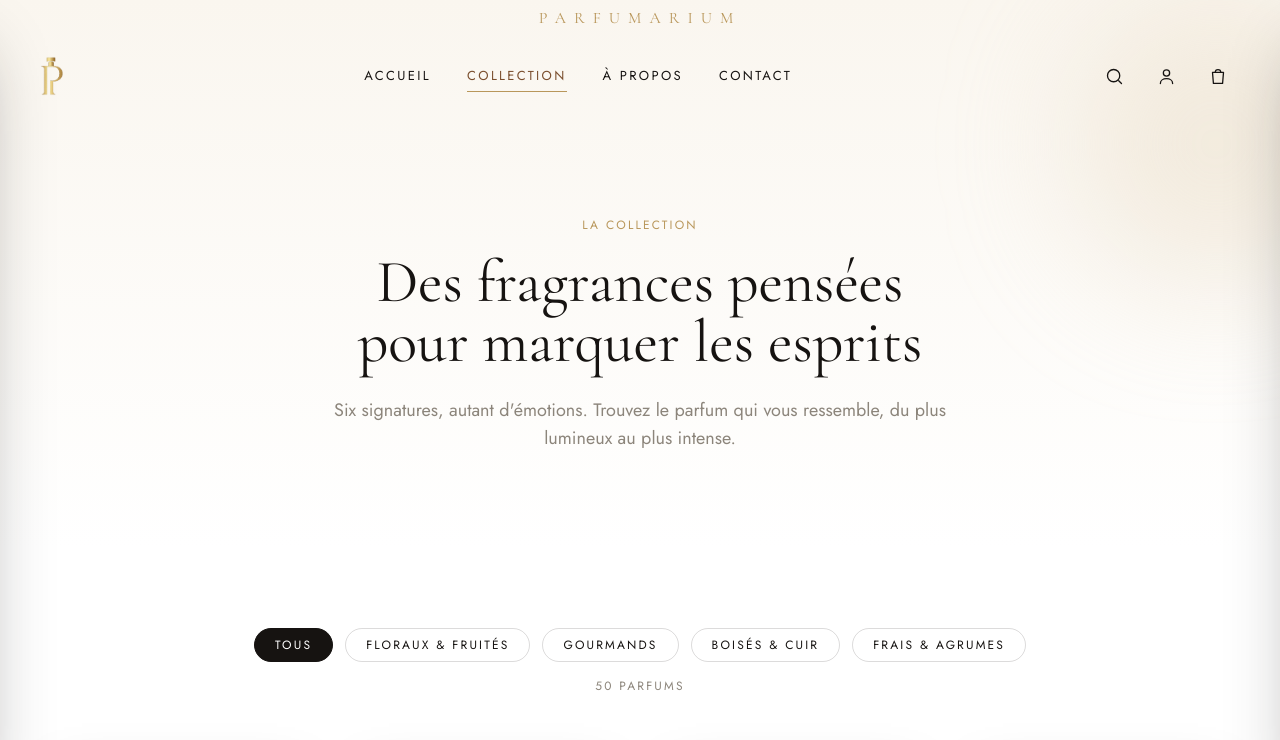
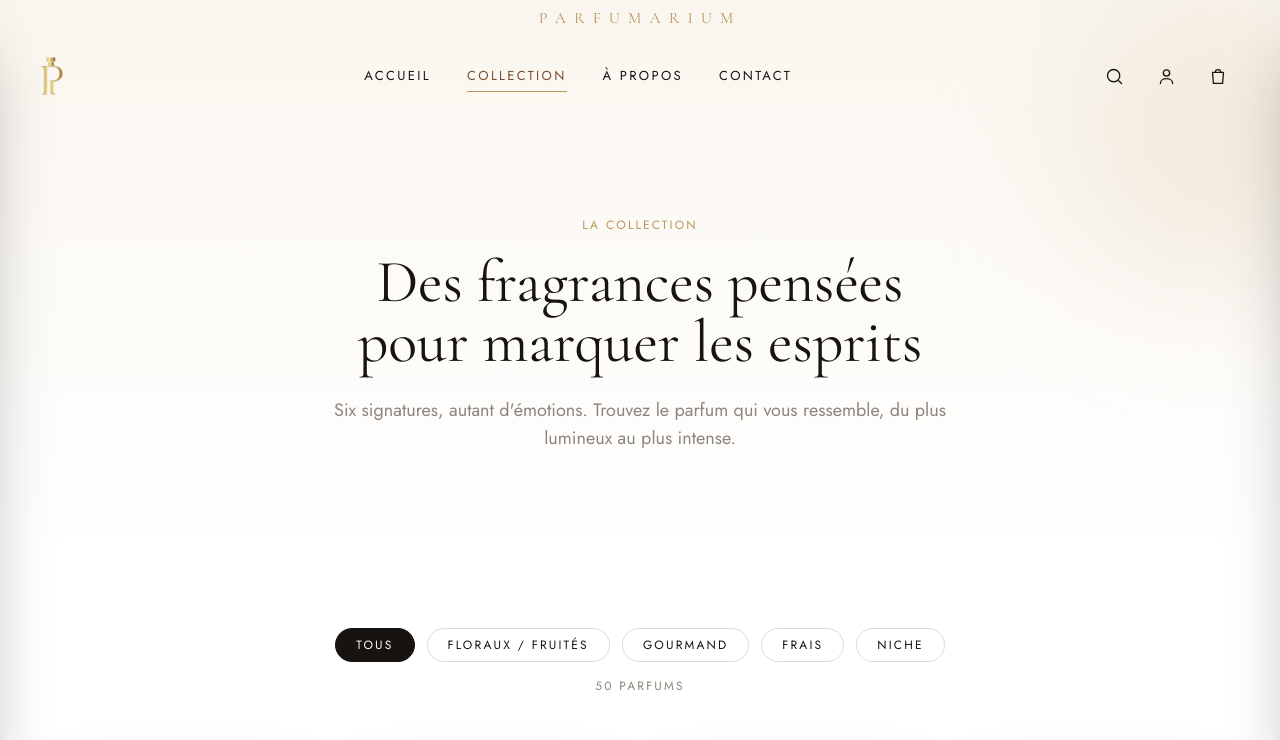
Before and after one commit to Bidiboul/Parfumarium-, a Next.js app: page /collection in a window 1280 px wide. Shown: the top 740 px of the page. Built offline with nearby package versions, Linux system fonts and the light colour scheme.

Commit message:
content(collection): renomme les 4 familles de filtres
Floraux / Fruités · Gourmand · Frais · Niche (ordre et libellés mis à jour).

```diff
--- a/src/components/CollectionGrid.tsx
+++ b/src/components/CollectionGrid.tsx
@@ -8,10 +8,10 @@ import { products, groups } from "@/data/products";
 
 // Libellés courts pour les filtres (le `group` complet reste la valeur)
 const SHORT_LABELS: Record<string, string> = {
-  "Floraux / Fruités / Chyprés": "Floraux & Fruités",
-  "Gourmands / Sucrés / Addictifs": "Gourmands",
-  "Boisés / Cuir / Oud / Musqués": "Boisés & Cuir",
-  "Frais / Agrumes / Aromatiques": "Frais & Agrumes",
+  "Floraux / Fruités / Chyprés": "Floraux / Fruités",
+  "Gourmands / Sucrés / Addictifs": "Gourmand",
+  "Frais / Agrumes / Aromatiques": "Frais",
+  "Boisés / Cuir / Oud / Musqués": "Niche",
 };
 
 const labelFor = (group: string) =>
--- a/src/data/products.ts
+++ b/src/data/products.ts
@@ -1095,8 +1095,8 @@ export const products: Product[] = [
 export const groups: string[] = [
   "Floraux / Fruités / Chyprés",
   "Gourmands / Sucrés / Addictifs",
+  "Frais / Agrumes / Aromatiques",
   "Boisés / Cuir / Oud / Musqués",
-  "Frais / Agrumes / Aromatiques",
 ];
 
 export function getProductBySlug(slug: string): Product | undefined {
```
